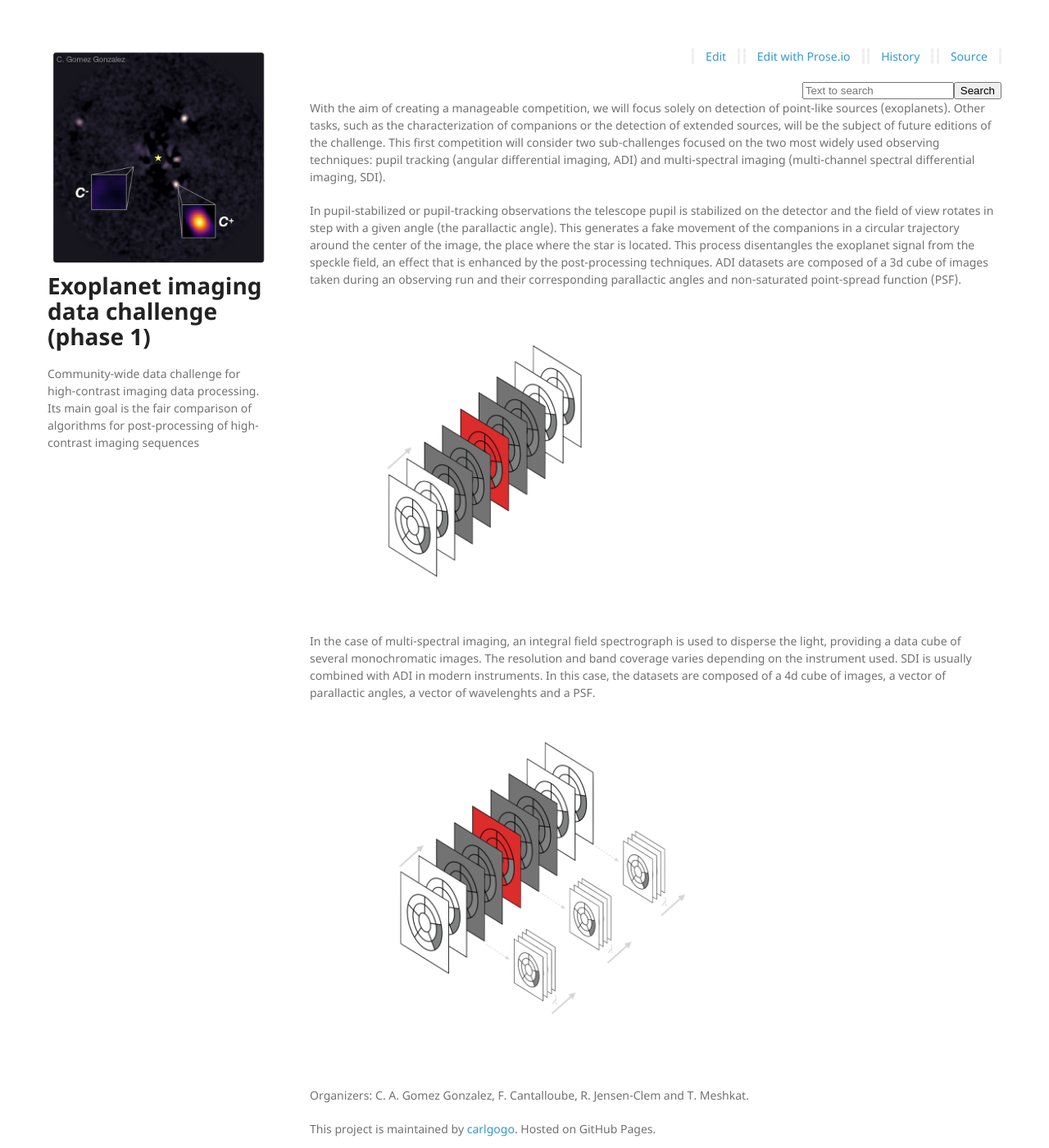
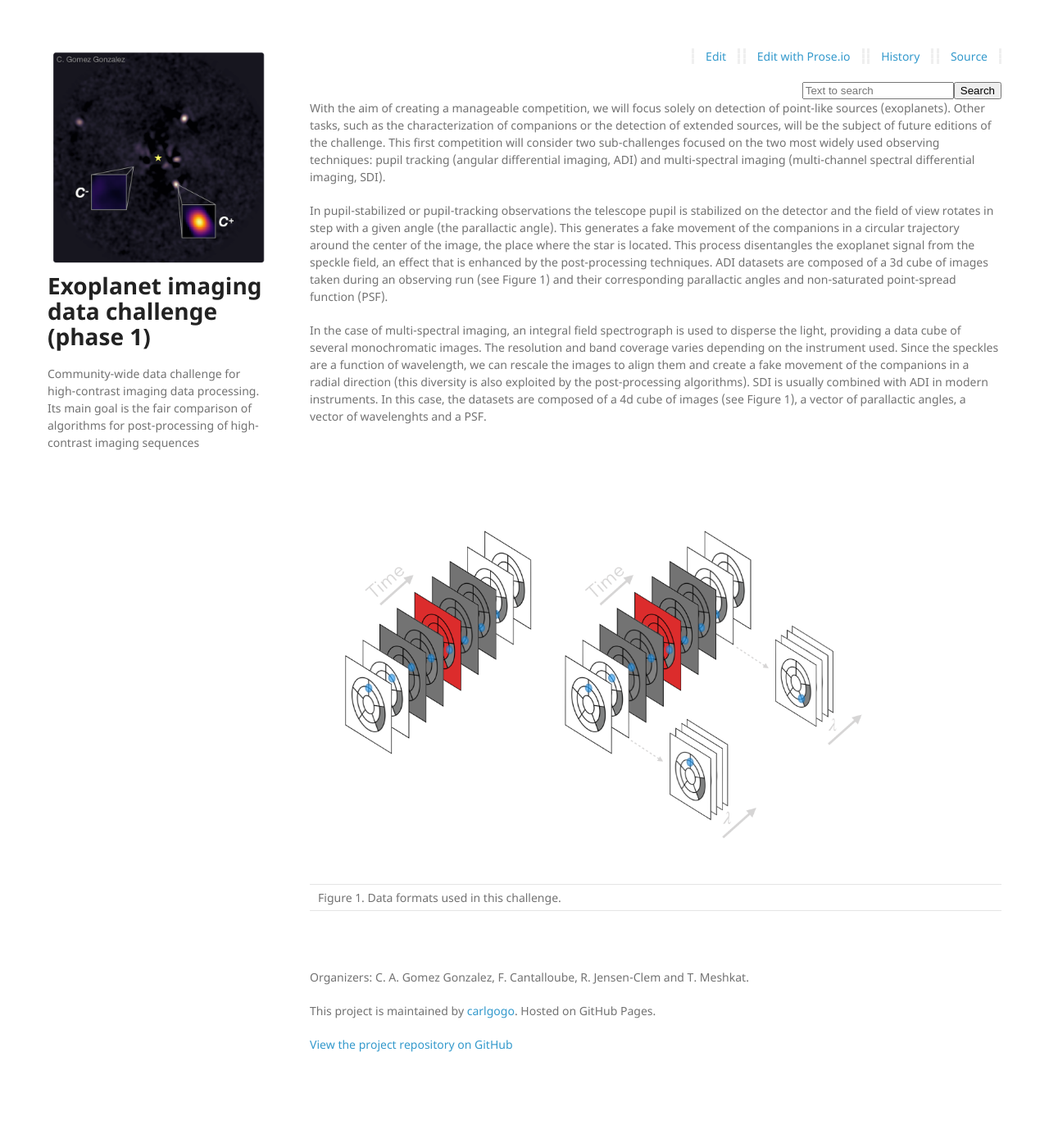
Before and after one commit to carlgogo/exoimaging_challenge, a Jekyll site: the page built from pages/subchallenges.md, in a window 1280 px wide and 1400 px high. Shown: the whole window at 82% size. Built offline with Jekyll 4.4.1, drawn with Linux system fonts in a browser that asks for light colours; nearby versions of some CDN libraries; our own code applies the rules of GitHub Pages for plain Markdown files.

Commit message:
Adding information about the datasets and updating the figures

```diff
--- a/pages/subchallenges.md
+++ b/pages/subchallenges.md
@@ -1,9 +1,9 @@
 With the aim of creating a manageable competition, we will focus solely on detection of point-like sources (exoplanets). Other tasks, such as the characterization of companions or the detection of extended sources, will be the subject of future editions of the challenge. This first competition will consider two sub-challenges focused on the two most widely used observing techniques: pupil tracking (angular differential imaging, ADI) and multi-spectral imaging (multi-channel spectral differential imaging, SDI).
 
-In pupil-stabilized or pupil-tracking observations the telescope pupil is stabilized on the detector and the field of view rotates in step with a given angle (the parallactic angle). This generates a fake movement of the companions in a circular trajectory around the center of the image, the place where the star is located. This process disentangles the exoplanet signal from the speckle field, an effect that is enhanced by the post-processing techniques. ADI datasets are composed of a 3d cube of images taken during an observing run and their corresponding parallactic angles and non-saturated point-spread function (PSF).
+In pupil-stabilized or pupil-tracking observations the telescope pupil is stabilized on the detector and the field of view rotates in step with a given angle (the parallactic angle). This generates a fake movement of the companions in a circular trajectory around the center of the image, the place where the star is located. This process disentangles the exoplanet signal from the speckle field, an effect that is enhanced by the post-processing techniques. ADI datasets are composed of a 3d cube of images taken during an observing run (see Figure 1) and their corresponding parallactic angles and non-saturated point-spread function (PSF).
 
-![ADI](https://raw.githubusercontent.com/carlgogo/exoimaging_challenge/master/assets/images/challenge_illustrations.001.png){:width="500px"}
+In the case of multi-spectral imaging, an integral field spectrograph is used to disperse the light, providing a data cube of several monochromatic images. The resolution and band coverage varies depending on the instrument used. Since the speckles are a function of wavelength, we can rescale the images to align them and create a fake movement of the companions in a radial direction (this diversity is also exploited by the post-processing algorithms). SDI is usually combined with ADI in modern instruments. In this case, the datasets are composed of a 4d cube of images (see Figure 1), a vector of parallactic angles, a vector of wavelenghts and a PSF.
 
-In the case of multi-spectral imaging, an integral field spectrograph is used to disperse the light, providing a data cube of several monochromatic images. The resolution and band coverage varies depending on the instrument used. SDI is usually combined with ADI in modern instruments. In this case, the datasets are composed of a 4d cube of images, a vector of parallactic angles, a vector of wavelenghts and a PSF.
-
-![SDI](https://raw.githubusercontent.com/carlgogo/exoimaging_challenge/master/assets/images/challenge_illustrations.002.png){:width="500px"}
+| ![ADI_SDI](https://raw.githubusercontent.com/carlgogo/exoimaging_challenge/master/assets/images/challenge_illustrations.001.png){:width="700px"} |
+| --- |
+| Figure 1. Data formats used in this challenge. |
```
Also changed, not shown: pages/datasets.md (+6 -2 lines), assets/images/challenge_illustrations.001.png, assets/images/challenge_illustrations.002.png, assets/images/challenge_illustrations.003.png (deleted).
